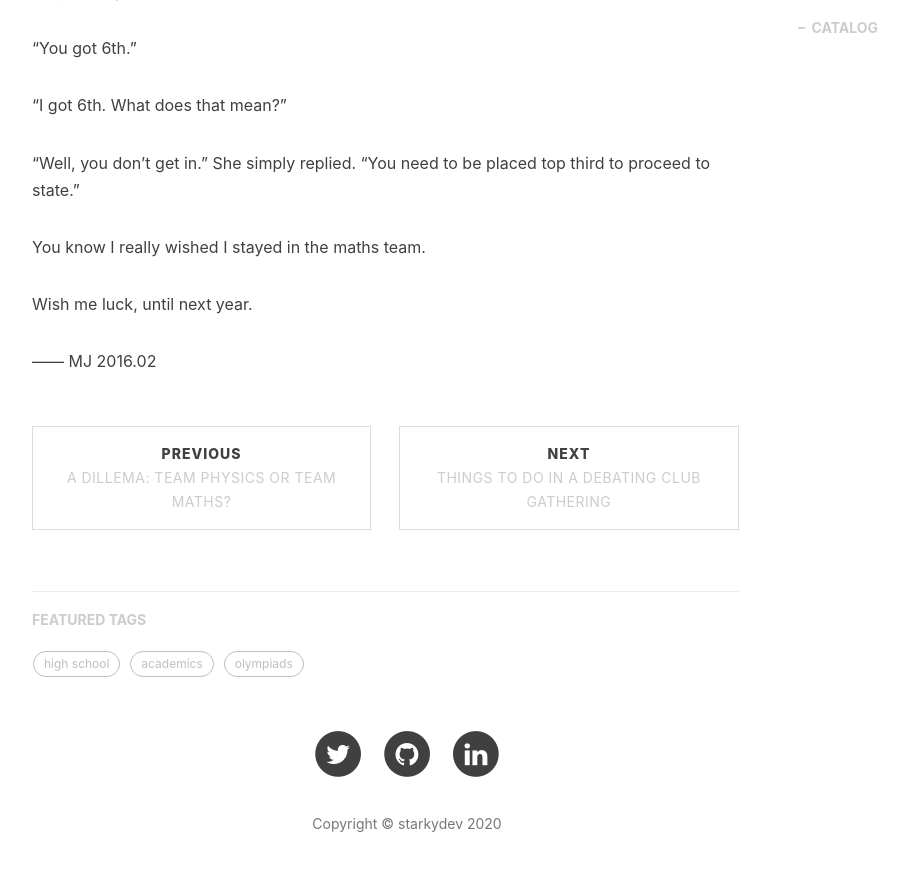
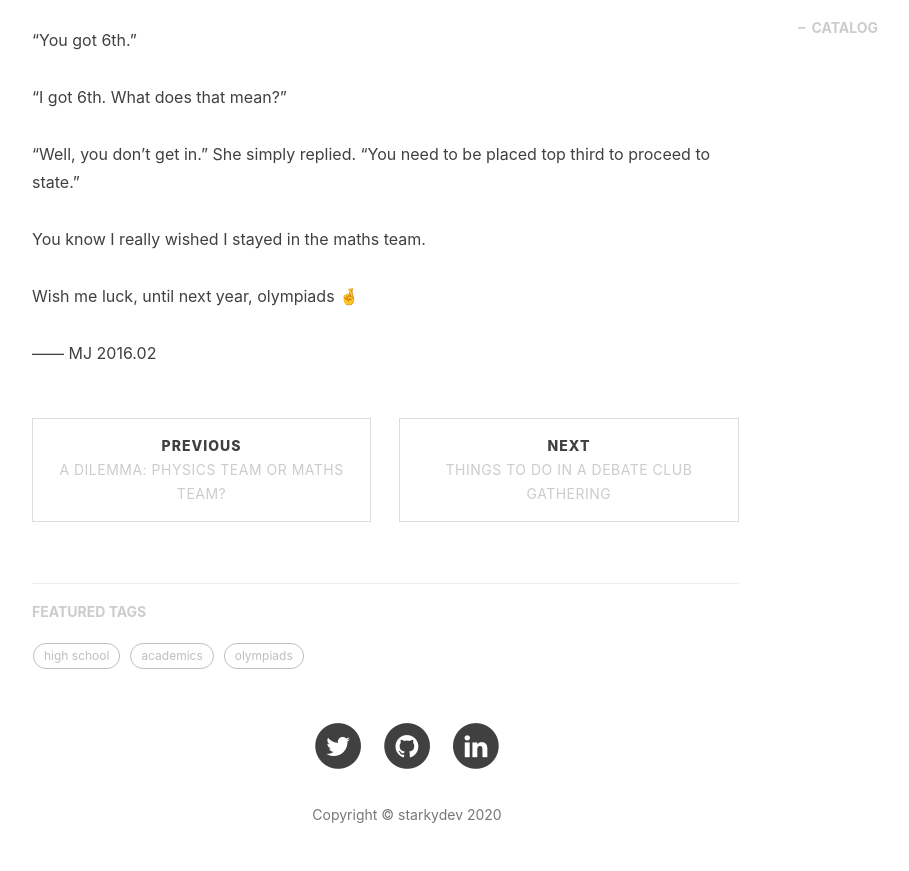
Before and after one commit to maiesey/maiesey.github.io, a Jekyll site: the page built from _posts/2016-02-08-physics-state.markdown, in a window 1280 px wide and 900 px high, scrolled down 1406 px. Shown: the top 871 px of the window, without its empty margins (233-1142 px from the left). Built offline with Jekyll 4.4.1, drawn with Linux system fonts in a browser that asks for light colours; nearby versions of some CDN libraries; comment, search, counter and statistics services are not loaded; some of the changed text lies outside the part shown.

Commit message:
updated settings, paginations, etc

```diff
--- a/_posts/2015-09-14-cheat-or-not.markdown
+++ b/_posts/2015-09-14-cheat-or-not.markdown
@@ -1,6 +1,6 @@
 ---
 layout:     post
-title:      "High school: to cheat or not to cheat?"
+title:      "High School: to cheat or not to cheat?"
 subtitle:   "A recap of the (mid)year"
 date:       2015-09-14 12:00:00
 author:     "MJ"
--- a/_posts/2015-11-23-physicsmaths.markdown
+++ b/_posts/2015-11-23-physicsmaths.markdown
@@ -1,6 +1,6 @@
 ---
 layout:     post
-title:      "A dillema: team physics or team maths?"
+title:      "A Dilemma: physics team or maths team?"
 subtitle:   "In which my high school 'forced' me to choose a side for the olympiads"
 date:       2015-11-23 12:00:00
 author:     "MJ"
--- a/_posts/2016-02-08-physics-state.markdown
+++ b/_posts/2016-02-08-physics-state.markdown
@@ -11,7 +11,7 @@
     - olympiads
     - academics
 ---
-: This is going to be a short one.
+     This is going to be a short one.
 
 After long hours of doing practice PSets and early mornings study sessions, the day finally came.
 
@@ -33,6 +33,6 @@
 
    You know I really wished I stayed in the maths team.
 
-   Wish me luck, until next year.
+   Wish me luck, until next year, olympiads 🤞
 
    —— MJ 2016.02
--- a/_posts/2016-04-30-things-to-do-in-a-club-meeting.markdown
+++ b/_posts/2016-04-30-things-to-do-in-a-club-meeting.markdown
@@ -1,7 +1,7 @@
 ---
 layout:     post
-title:      "Things To Do In A Debating Club Gathering"
-subtitle:   "Spoiler: memes and gossips"
+title:      "Things To Do In A Debate Club Gathering"
+subtitle:   "Spoiler: memes and gossips (well, not really)"
 date:       2016-03-18 14:50:00
 author:     "MJ"
 header-img: "img/post-bg-thingstodoinaclubgathering.jpg"
```
Also changed, not shown: other parts of _posts/2015-09-14-cheat-or-not.markdown (+1 -1 lines), other parts of _posts/2015-11-23-physicsmaths.markdown (+1 -1 lines), other parts of _posts/2016-02-08-physics-state.markdown (+1 -1 lines), _includes/about/en.md (+5 -3 lines).
